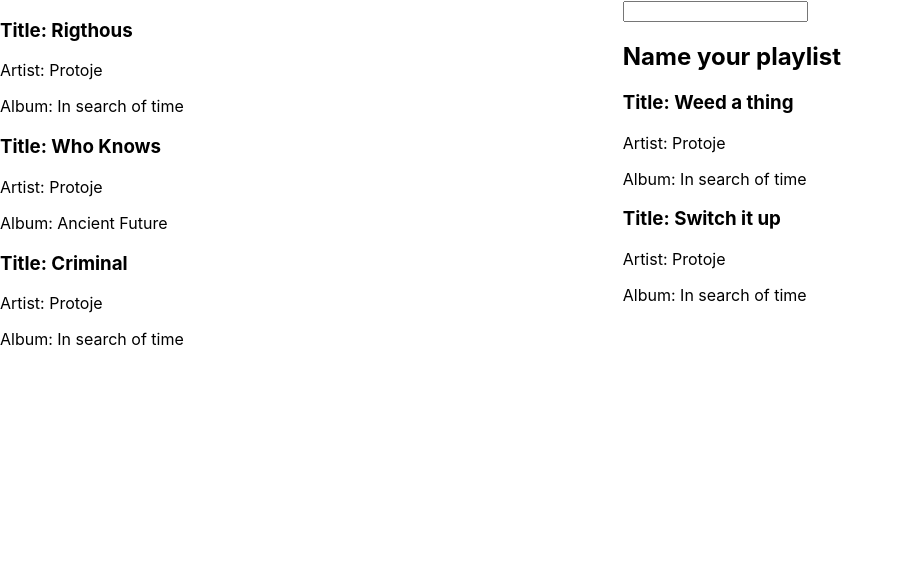
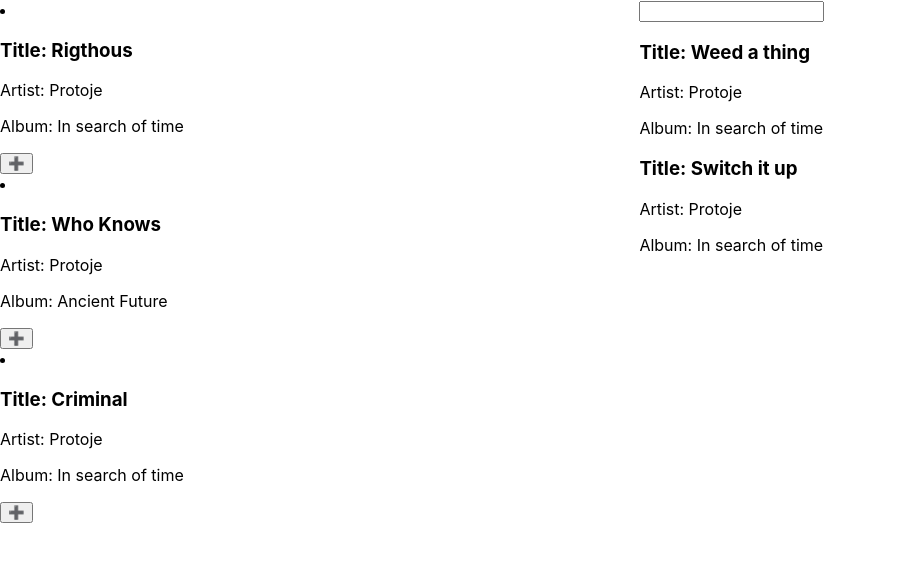
Before and after one commit to tomterveen/jammming, a React (Create React App) app: page / in a window 1280 px wide. Shown: the top 562 px of the page, without its empty margins (0-904 px from the left). Built offline with nearby package versions, Linux system fonts and the light colour scheme.

Commit message:
Change result from fragment to li and made empty tracklist module

```diff
--- a/src/App.js
+++ b/src/App.js
@@ -44,12 +44,20 @@
 
   const handleChange = ({ target }) => {
     setPlaylist(target.value);
-  }
+  };
+
+  const handleClick = () => {
+    setTracklist(prev => {
+      return {...prev,
+      title: "test",
+      };
+    });
+  };
 
 
   return (
     <div className={styles.appContainer}>
-      <SearchResults result={result}/>
+      <SearchResults handleClick={handleClick} result={result}/>
       <Playlist tracklist={tracklist} playlist={playlist} handleChange={handleChange}/>
     </div>
   );
--- a/src/components/SearchResults.js
+++ b/src/components/SearchResults.js
@@ -4,13 +4,14 @@
 const SearchResults = ({ result }) => {
     return (
         <div className={styles.gridItem1}>
-            {result.map(song => {
+            {result.map(track => {
                 return (
-                    <React.Fragment key={song.id}>
-                        <h3>Title: {song.title}</h3>
-                        <p>Artist: {song.artist}</p>
-                        <p>Album: {song.album}</p>
-                    </React.Fragment>
+                    <li key={track.id}>
+                        <h3>Title: {track.title}</h3>
+                        <p>Artist: {track.artist}</p>
+                        <p>Album: {track.album}</p>
+                        <button>➕</button>
+                    </li>
                 )
             })}
         </div>
--- a/src/components/Tracklist.js
+++ b/src/components/Tracklist.js
@@ -1,16 +1,16 @@
 import React from 'react';
+import styles from "../css/Tracklist.module.css";
 
 const Tracklist = ({tracklist, playlist}) => {
     return (
         <>
-            <h2>{playlist ? playlist : "Name your playlist"}</h2>
             {tracklist.map(track => {
                 return (
-                    <>
+                    <div className={styles.trackContainer}>
                         <h3>Title: {track.title}</h3>
                         <p>Artist: {track.artist}</p>
                         <p>Album: {track.album}</p>
-                    </>
+                    </div>
                 )
             })}
         </>
--- a/src/css/Tracklist.module.css
+++ b/src/css/Tracklist.module.css
@@ -0,0 +1,3 @@
+.trackContainer {
+
+}
```
